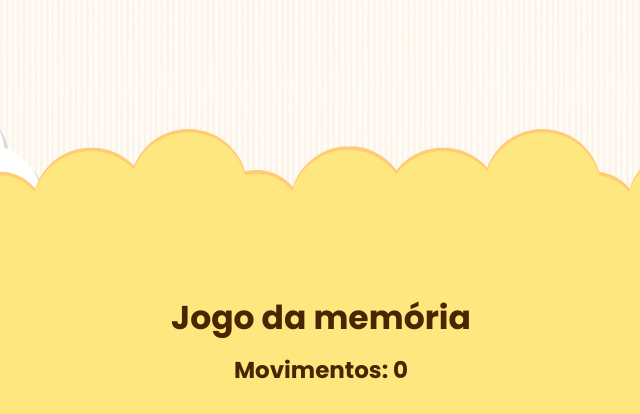
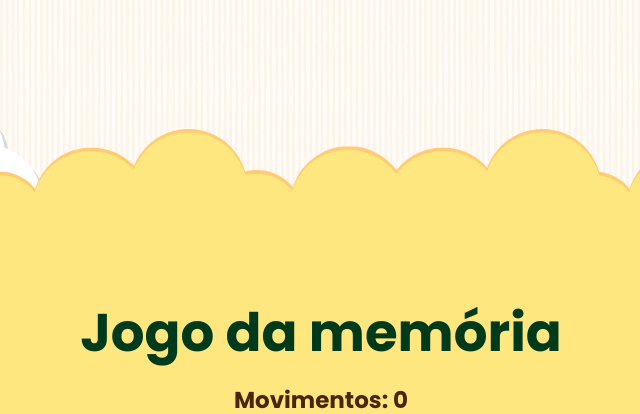
Before and after one commit to Guilherme-silva-teixeira/SensorialGuide, a plain HTML site: page index.html in a window 1280 px wide. Shown: the part 4232-4646 px from the top of the page, without its empty margins (319-959 px from the left). Drawn offline with Linux system fonts and the light colour scheme.

Commit message:
Update style.css

```diff
--- a/style.css
+++ b/style.css
@@ -648,10 +648,10 @@ section
 
 #gameTitle
 {
-    font-size: 33px;
+    font-size: 53px;
     font-family: 'poppins',sans-serif;
     font-weight: 700;
-    color: #4b2500;
+    color: #003a1a;
 }
 
 #dirt3
@@ -692,7 +692,7 @@ section
 #Qsky h2
 {
     font-family: 'poppins',sans-serif;
-    color: #3a2500;
+    color: #00333a;
     margin-bottom: 33px;
 }
 
```
